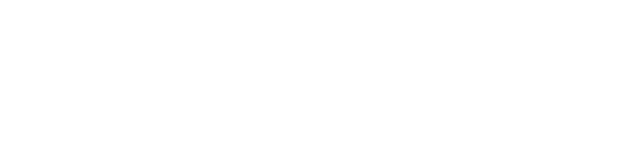
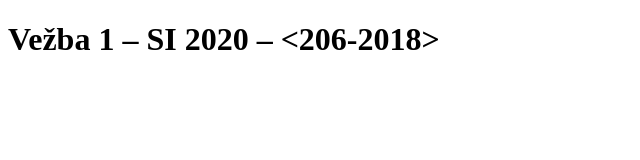
Before and after one commit to milica-kovacevic/DomaciZadatakGit, a plain HTML site: page index.html in a window 1280 px wide. Shown: the whole page, without its empty margins (0-640 px from the left). Drawn offline with Linux system fonts and the light colour scheme.

Commit message:
Druga promena dodat H1 tag

```diff
--- a/index.html
+++ b/index.html
@@ -1,6 +1,6 @@
 <!DOCTYPE html>
 <html>
 <body>
-
+<h1 class="h1-style">Vežba 1 – SI 2020 – <206-2018></h1>
 </body>
 </html>
```
